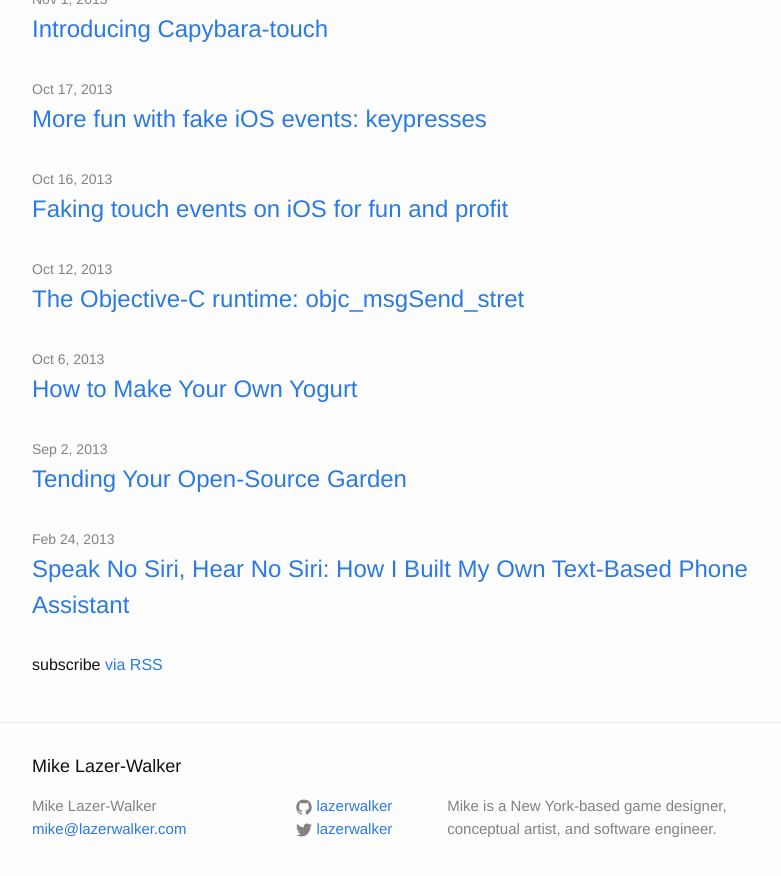
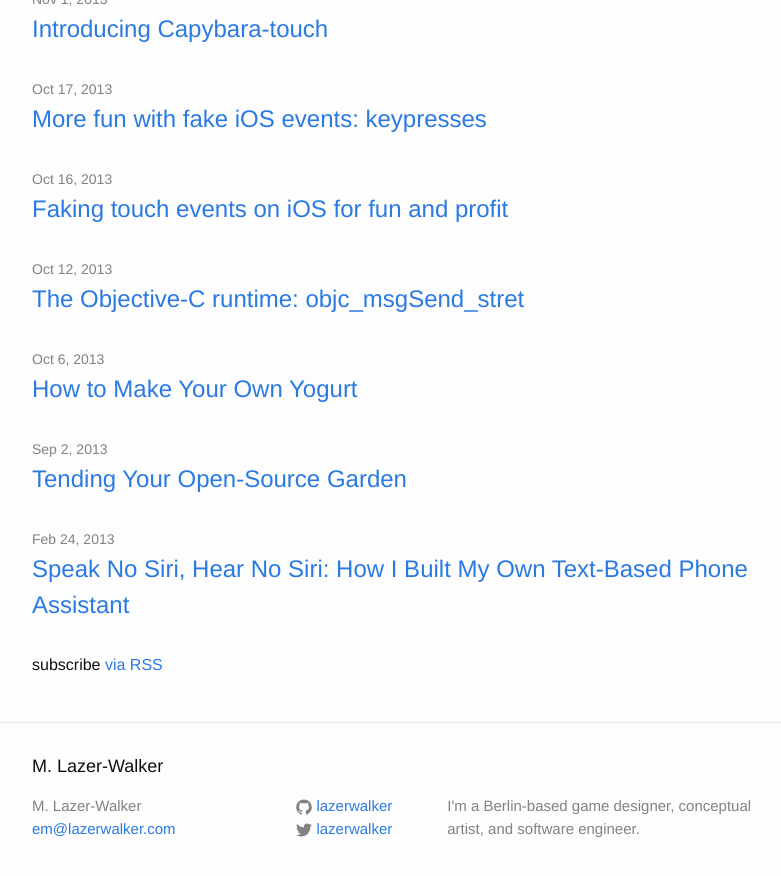
Before and after one commit to lazerwalker/blog, a Jekyll site: the page built from index.html, in a window 1280 px wide and 900 px high, scrolled down 3066 px. Shown: the top 876 px of the window, without its empty margins (238-1019 px from the left). Built offline with Jekyll 4.4.1, drawn with Linux system fonts in a browser that asks for light colours; some of the changed text lies outside the part shown.

Commit message:
De-gender name

```diff
--- a/_config.yml
+++ b/_config.yml
@@ -1,7 +1,7 @@
-title: Mike Lazer-Walker
-email: mike@lazerwalker.com
+title: M. Lazer-Walker
+email: em@lazerwalker.com
 description: >
-  Mike is a New York-based game designer, conceptual artist, and software engineer.
+  I'm a Berlin-based game designer, conceptual artist, and software engineer.
 baseurl: "" # the subpath of your site, e.g. /blog/
 url: http://blog.lazerwalker.com
 twitter_username: lazerwalker
```
